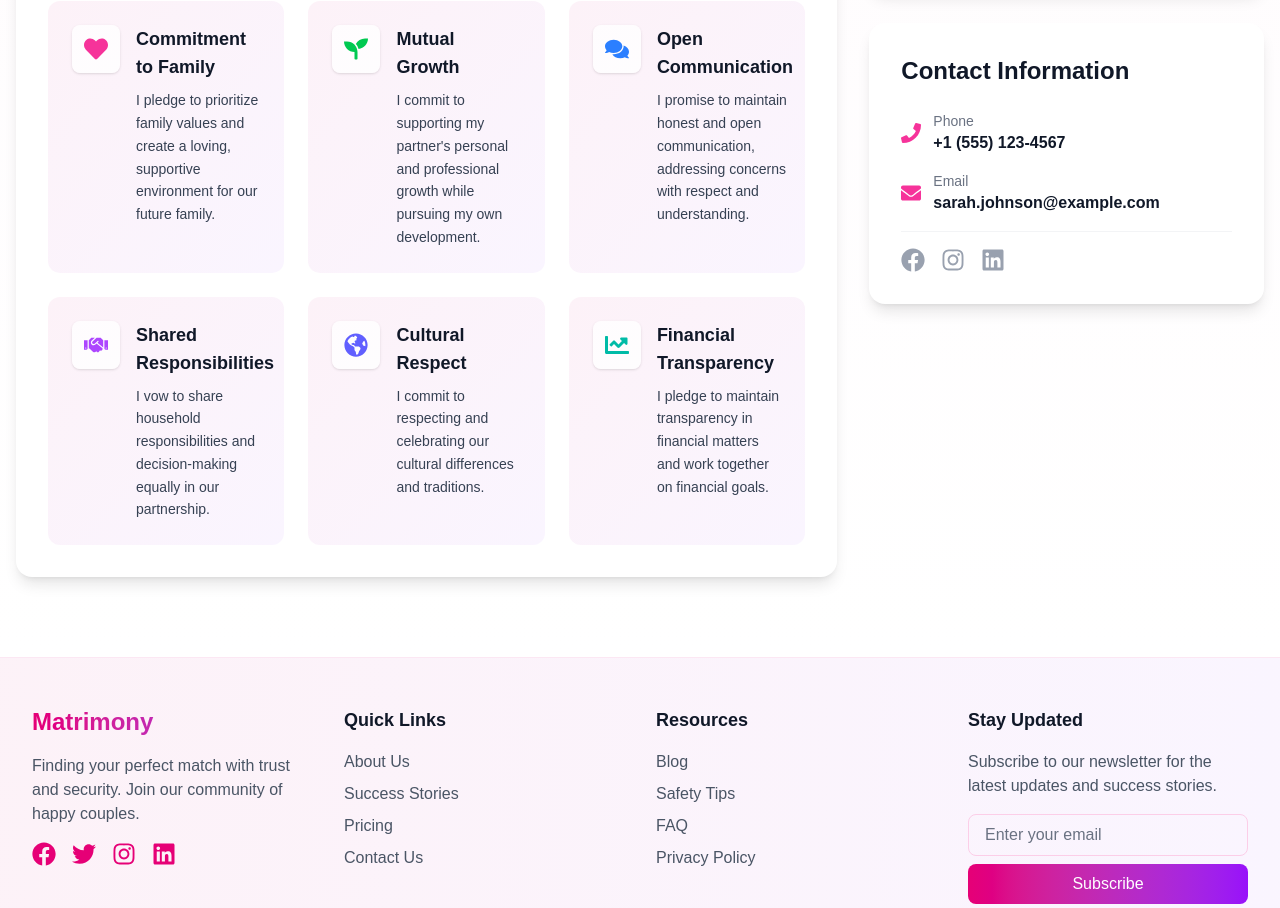
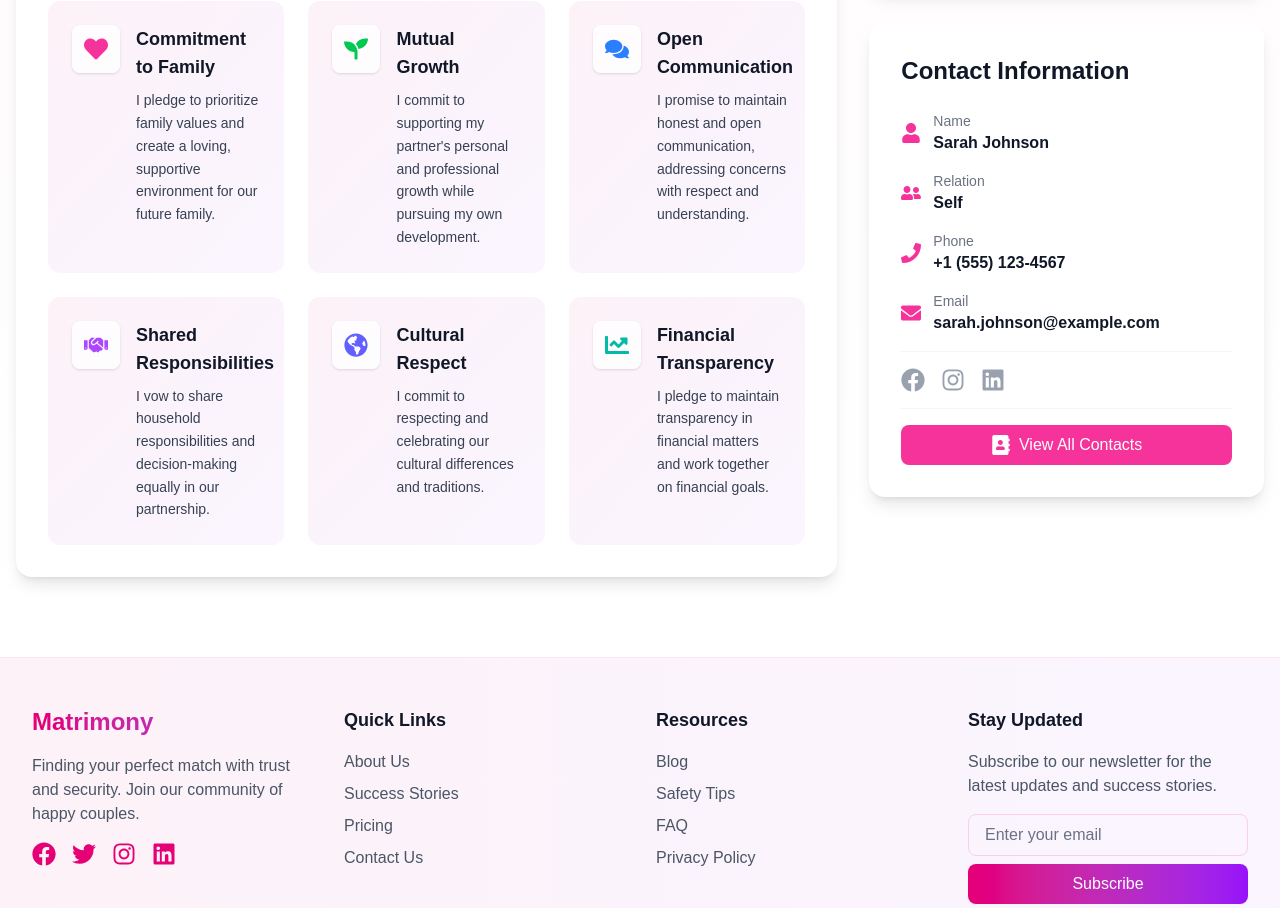
Before and after one commit to emran-niftyitsolution/matrimony-nextjs, a Next.js app: page /profile/1 in a window 1280 px wide. Shown: the part 3032-3940 px from the top of the page. Built offline with nearby package versions, Linux system fonts and the light colour scheme.

Commit message:
view profile button added

```diff
--- a/app/profile/[id]/page.tsx
+++ b/app/profile/[id]/page.tsx
@@ -52,6 +52,8 @@ const profileData = {
   rating: 4.8,
   likes: 245,
   contact: {
+    name: "Sarah Johnson",
+    relation: "Self",
     phone: "+1 (555) 123-4567",
     email: "sarah.johnson@example.com",
     social: {
--- a/components/sections/profile/page/contact.tsx
+++ b/components/sections/profile/page/contact.tsx
@@ -1,9 +1,12 @@
 import {
+  FaAddressBook,
   FaEnvelope,
   FaFacebook,
   FaInstagram,
   FaLinkedin,
   FaPhone,
+  FaUser,
+  FaUserFriends,
 } from "react-icons/fa";
 
 interface SocialMedia {
@@ -13,6 +16,8 @@ interface SocialMedia {
 }
 
 interface ContactInfo {
+  name: string;
+  relation: string;
   phone: string;
   email: string;
   social: SocialMedia;
@@ -29,6 +34,20 @@ export default function Contact({ contact }: ContactProps) {
         Contact Information
       </h2>
       <div className="space-y-4">
+        <div className="flex items-center gap-3">
+          <FaUser className="w-5 h-5 text-pink-500" />
+          <div>
+            <p className="text-sm text-gray-500">Name</p>
+            <p className="font-semibold text-gray-900">{contact.name}</p>
+          </div>
+        </div>
+        <div className="flex items-center gap-3">
+          <FaUserFriends className="w-5 h-5 text-pink-500" />
+          <div>
+            <p className="text-sm text-gray-500">Relation</p>
+            <p className="font-semibold text-gray-900">{contact.relation}</p>
+          </div>
+        </div>
         <div className="flex items-center gap-3">
           <FaPhone className="w-5 h-5 text-pink-500" />
           <div>
@@ -65,6 +84,17 @@ export default function Contact({ contact }: ContactProps) {
             </a>
           </div>
         </div>
+        <div className="pt-4 border-t border-gray-100">
+          <button
+            onClick={() => {
+              // Handle view contacts click
+            }}
+            className="w-full flex items-center justify-center gap-2 bg-pink-500 text-white px-4 py-2 rounded-lg hover:bg-pink-600 transition-colors duration-300"
+          >
+            <FaAddressBook className="w-5 h-5" />
+            <span>View All Contacts</span>
+          </button>
+        </div>
       </div>
     </div>
   );
```
